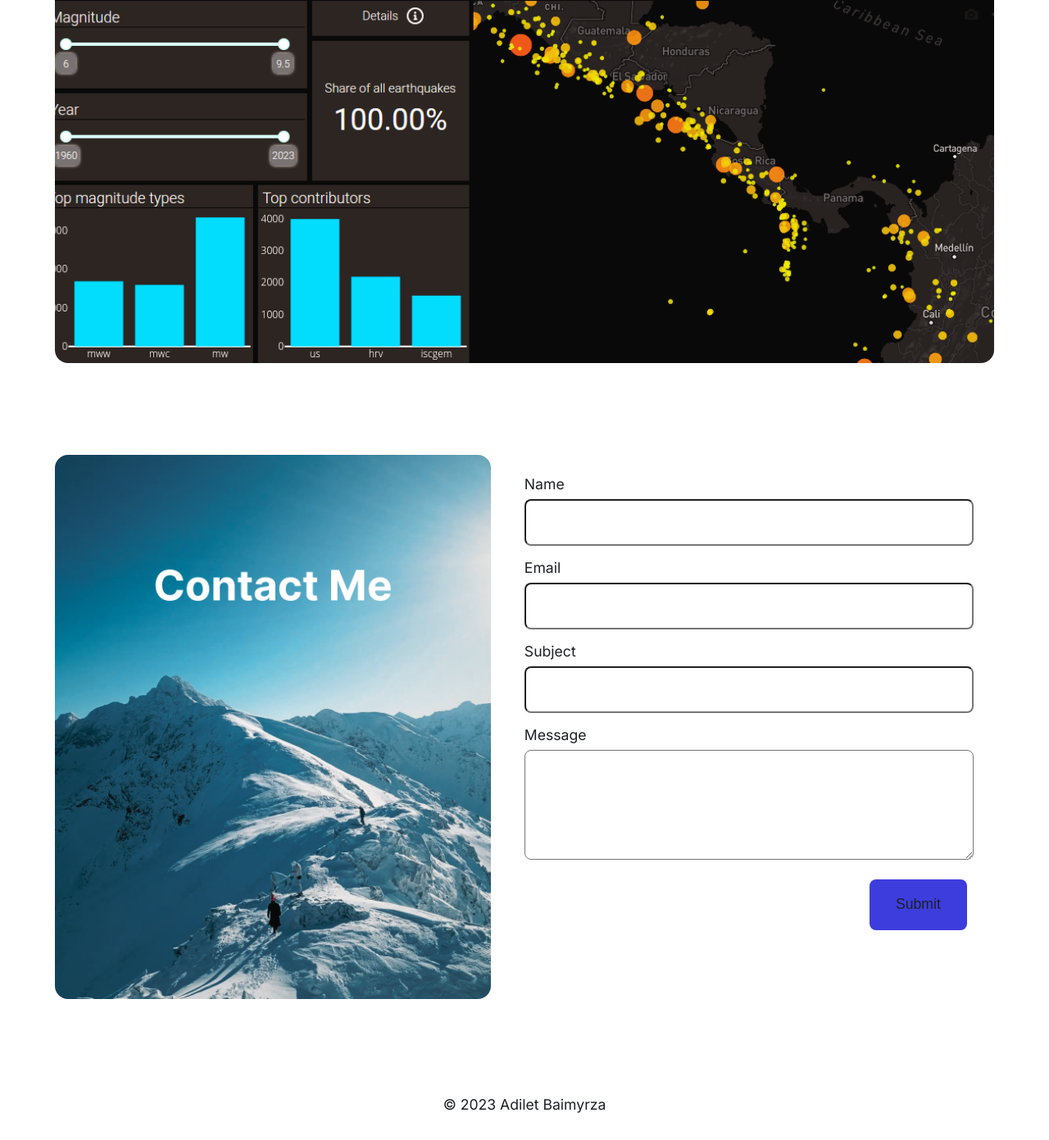
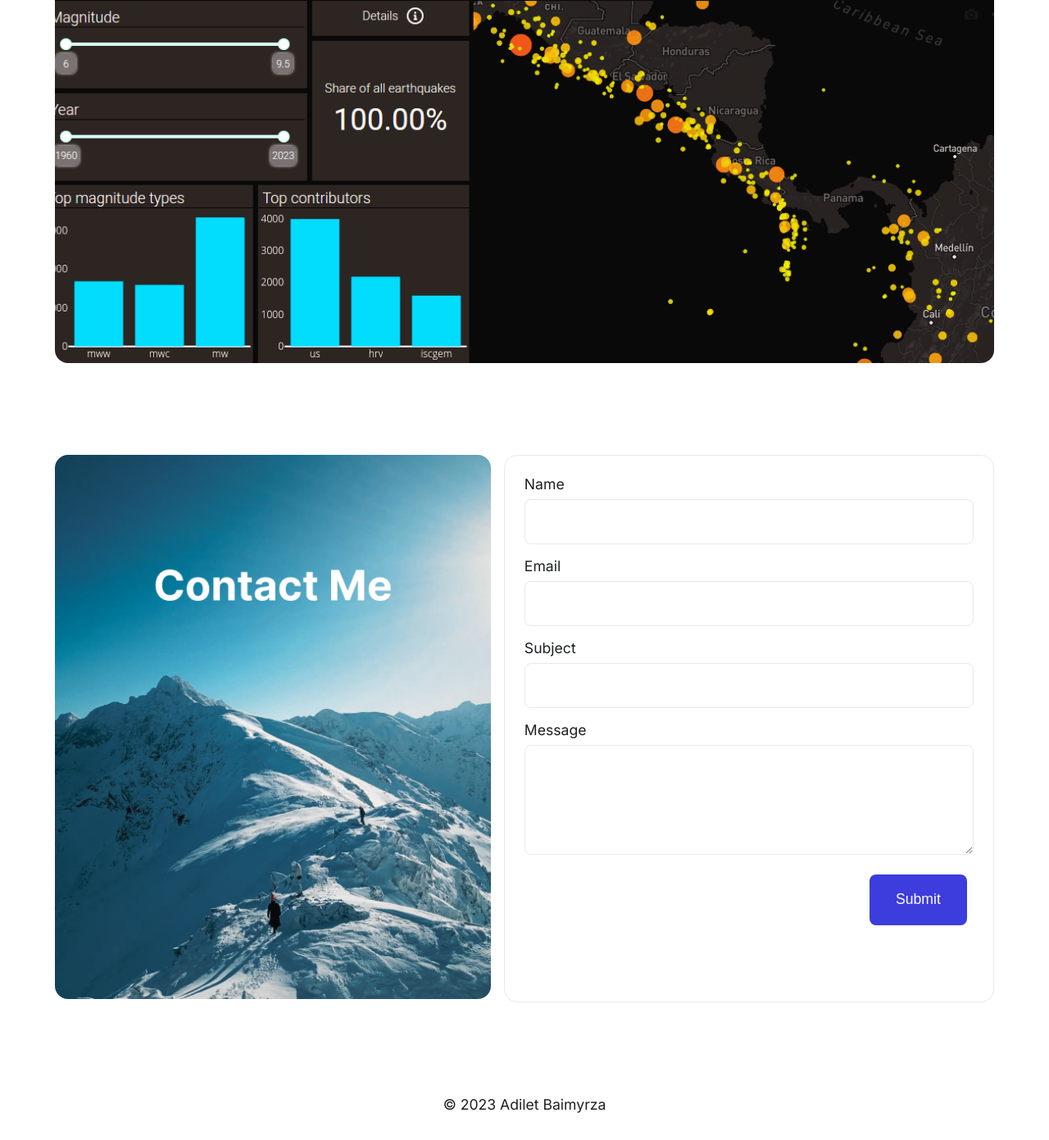
Before and after one commit to adiletbaimyrza/Portfolio, a Flask app: page /about in a window 1280 px wide. Shown: the part 2812-4203 px from the top of the page at 82% size. Run offline with Flask 3, Linux system fonts and the light colour scheme; some libraries are stand-ins or nearby versions.

Commit message:
fixed coloring of contact section

```diff
--- a/portfolio/static/css/contact.css
+++ b/portfolio/static/css/contact.css
@@ -16,8 +16,9 @@
   font-size: 1.1rem;
   width: 100%;
   padding: 1rem;
-    border: solid 1px white;
+  border: solid 1px var(--background-on-hover);;
   border-radius: 1rem;
+  background-color: var(--section-background-color);
 }
 
 .input {
@@ -31,16 +32,22 @@
 }
 
 input {
+  color: var(--text-color);
+  background-color: var(--input);
   padding: 1rem;
   border-radius: 0.5rem;
   font-size: 1.1rem;
+  border: var(--background-on-hover) 1px solid;
 }
 
 textarea {
+  color: var(--text-color);
+  background-color: var(--input);
   border-radius: 0.5rem;
   padding: 1rem;
   font-size: 1.1rem;
   height: 100%;
+  border: var(--background-on-hover) 1px solid;
 }
 
 #submit-button-con {
@@ -50,15 +57,15 @@
 }
 
 #submit-button {
-    color: var(--color);
+  color: white;
   background-color: var(--accent-color);
   border: none;
   padding: 1.3rem 2rem;
-    transition: backgound 0.1s ease-in-out;
+  transition: background 0.1s ease-in-out;
 }
 
 #submit-button:hover {
-    background-color: black;
+  background-color: #5d43aa;
 }
 
 @media screen and (max-width: 1100px) {
```
Lines whose indentation alone changed are shown as unchanged.
